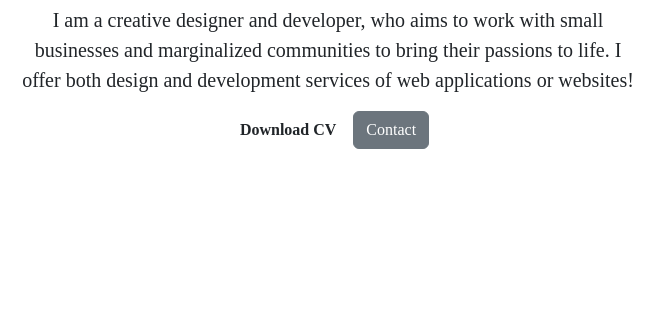
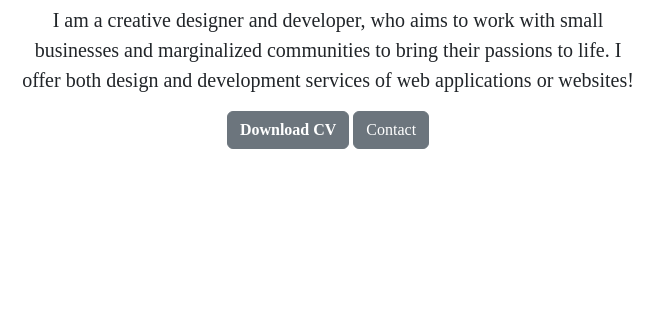
Before and after one commit to kavya191/Personal_website, a plain HTML site: page index.html in a window 1280 px wide. Shown: the part 990-1310 px from the top of the page, 632-1280 px from the left. Drawn offline with nearby package versions, Linux system fonts and the light colour scheme; a web font is replaced by a local one.

Commit message:
REsume added

```diff
--- a/index.html
+++ b/index.html
@@ -148,7 +148,7 @@
           <div class="col-lg-6 col-md-6 col-sm-12 pt-4 pb-2">
             <img
               src="./assets/Images copy/about1.webp"
-              class=" img d-block w-100  "
+              class=" img d-block w-100 "
               alt="..."
               width="400px"
               height="500px"
@@ -161,7 +161,7 @@
             <p class="lead mt-3">
               I am a creative designer and developer, who aims to work with small businesses and marginalized communities to bring their passions to life. I offer both design and development services of web applications or websites!
               <div>
-                <button type="button" class=" nav-head btn fw-bold">Download CV</button>
+                <button type="button" class="btn btn-secondary fw-bold"><a  class="nav-link" href="./assets/kavyaboseCV.pdf"  download="./assets/kavyaboseCV.pdf">Download CV</a></button>
                 <button type="button" class="btn btn-secondary"><a class="nav-link" href="#contact">Contact</a></button>
               </div>
           </div>
```
Also changed, not shown: 1 other file.
